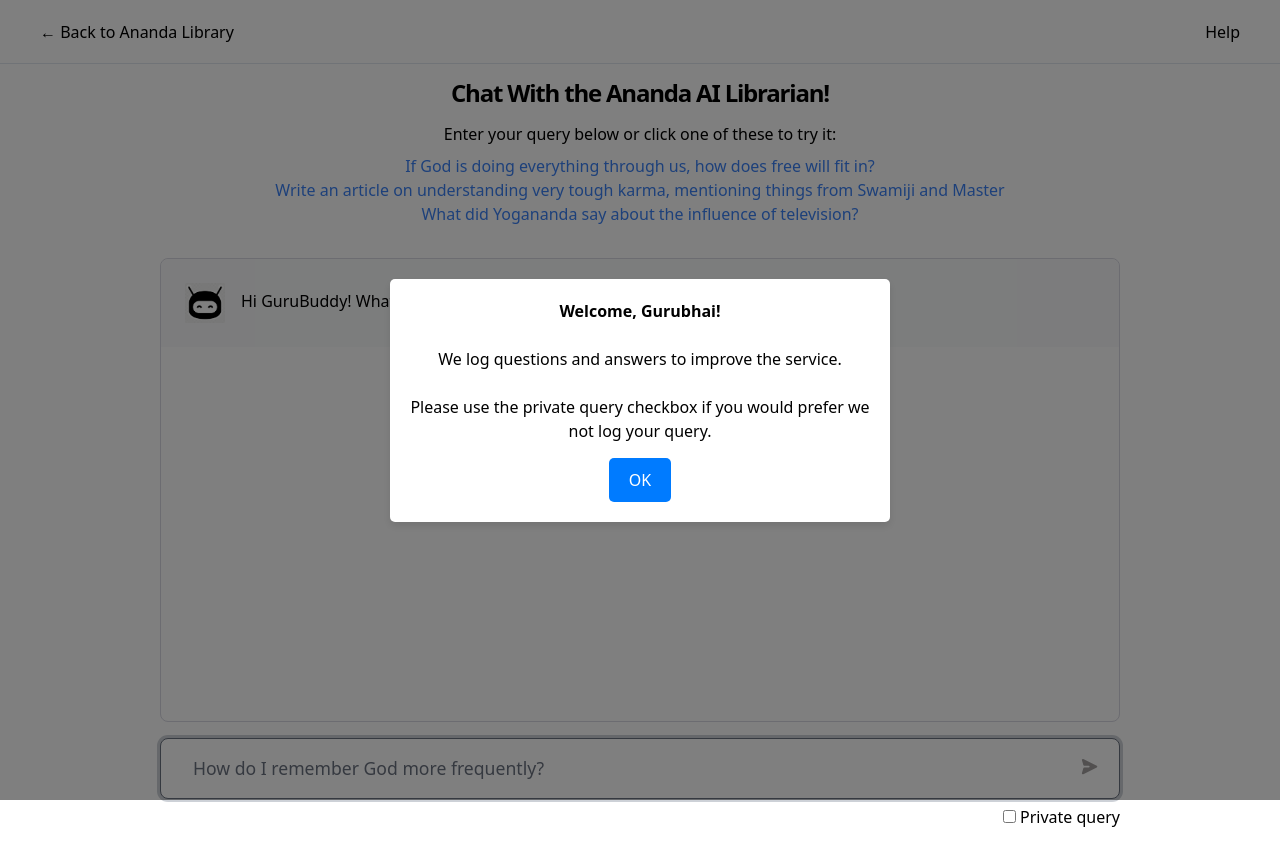
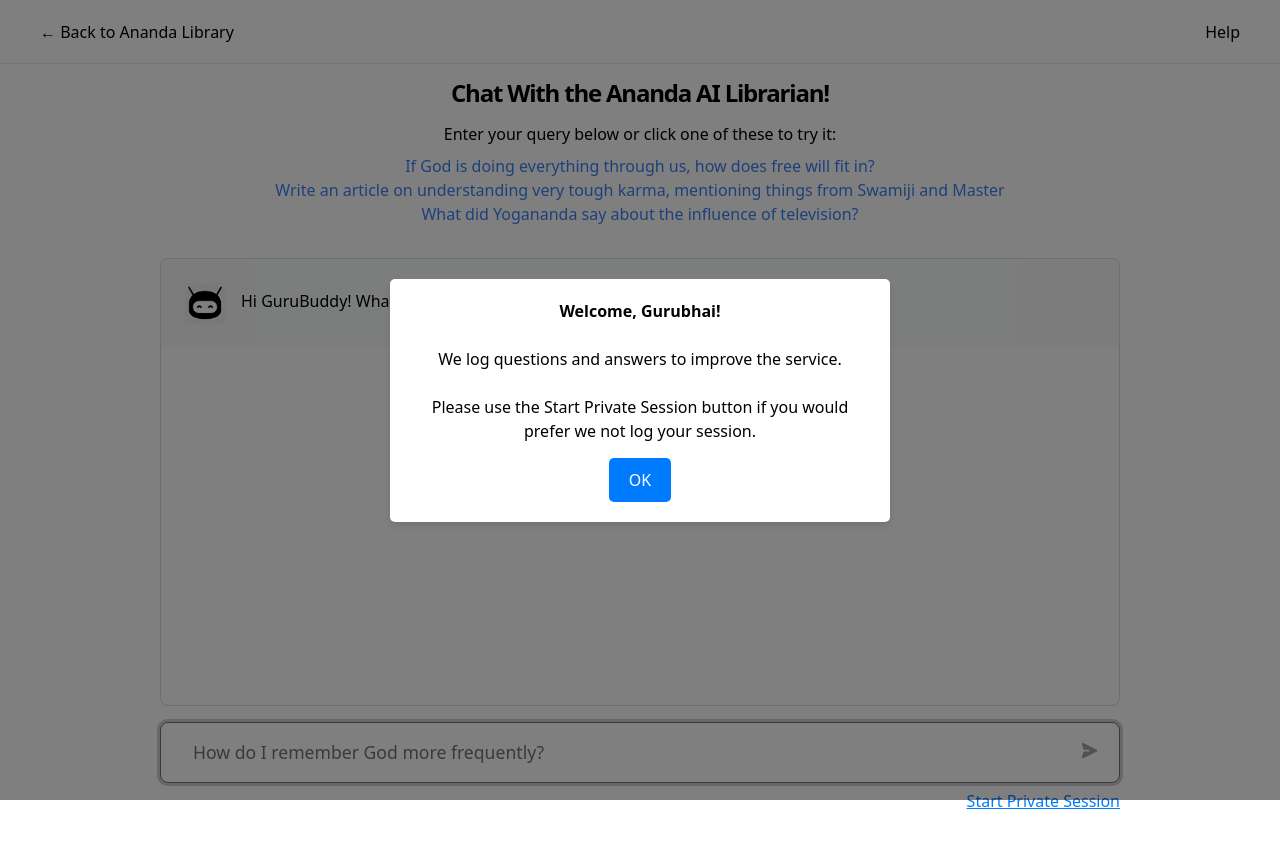
Before and after one commit to mayooear/gpt4-pdf-chatbot-langchain, a Next.js app: page / in a window 1280 px wide. Built offline with nearby package versions, Linux system fonts and the light colour scheme.

Commit message:
change private checkbox to a button and make it for the session (till page reload)

```diff
--- a/pages/index.tsx
+++ b/pages/index.tsx
@@ -84,12 +84,17 @@
 
   const queryRef = useRef<string>('');
 
-  // Modify the checkbox onChange handler to update the state and the cookie
-  const [privateSession, setPrivateSession] = useState<boolean>(Cookies.get('privateSession') === 'true');
-  const handlePrivateSessionChange = (e: React.ChangeEvent<HTMLInputElement>) => {
-    const isChecked = e.target.checked;
-    setPrivateSession(isChecked); // Update state
-    Cookies.set('privateSession', String(isChecked), { expires: 365 }); // Update cookie
+  // private session stuff
+  const [privateSession, setPrivateSession] = useState<boolean>(false);
+  const handlePrivateSessionChange = (event: React.MouseEvent<HTMLButtonElement>) => {
+    event.preventDefault();
+    if (privateSession) {
+      // If already in a private session, reload the page
+      window.location.reload();
+    } else {
+      // Start a private session
+      setPrivateSession(true);
+    }
   };
 
   // This effect will only run on the client after the component has mounted
@@ -118,7 +123,6 @@
     setError(null);
 
     const question = queryRef.current.trim();
-    const privateSession = document.getElementById('privateSession') as HTMLInputElement;
 
     if (!question) {
       alert('Please input a question');
@@ -146,7 +150,7 @@
         body: JSON.stringify({
           question,
           history,
-          privateSession: privateSession.checked,
+          privateSession: privateSession,
         }),
       });
       const data = await response.json();
@@ -225,7 +229,7 @@
               <br />
               <p>We log questions and answers to improve the service.</p>
               <br />
-              <p>Please use the private query checkbox if you would prefer we not log your query.</p>
+              <p>Please use the Start Private Session button if you would prefer we not log your session.</p>
               <button onClick={handleClosePopup} className={styles.closeButton}>OK</button>
             </div>
           </div>
@@ -360,17 +364,13 @@
                     className={styles.textarea}
                   />
                   <div className={styles.checkboxContainer} style={{ textAlign: 'right' }}>
-                    <input
-                      type="checkbox"
-                      id="privateSession"
-                      name="privateSession"
-                      className={styles.checkbox}
-                      checked={privateSession} // Use the state here
-                      onChange={handlePrivateSessionChange} // Use the new handler here
-                    />
-                    <label htmlFor="privateSession" className={styles.checkboxLabel}>
-                      &nbsp;Private query
-                    </label>
+                    <button
+                      type="button"
+                      onClick={handlePrivateSessionChange}
+                      className={`${styles.privateButton} ${privateSession ? styles.buttonActive : ''}`}
+                    >
+                      {privateSession ? 'Reload Page to End Private Session' : 'Start Private Session'}
+                    </button>
                   </div>
                   <button
                     type="submit"
--- a/styles/Home.module.css
+++ b/styles/Home.module.css
@@ -248,7 +248,7 @@
 
 .cloud {
   width: 75vw;
-  height: 58vh;
+  height: 56vh;
   background: #ffffff;
   border-radius: 0.5rem;
   border: 1px solid #d9d9e3;
@@ -366,3 +366,20 @@
 .closeButton:hover {
   background-color: #0056b3; /* Darker blue on hover */
 }
+
+.privateButton {
+  color: #007bff; /* Bootstrap primary blue */
+  border: none;
+  padding: 0;
+  margin-top: 0;
+  border-radius: 0;
+  cursor: pointer;
+  outline: none;
+  text-decoration: underline;
+  background-color: transparent;
+}
+
+.privateButton:hover {
+  color: #0056b3; /* Darker blue on hover */
+  background-color: transparent;
+}
```
